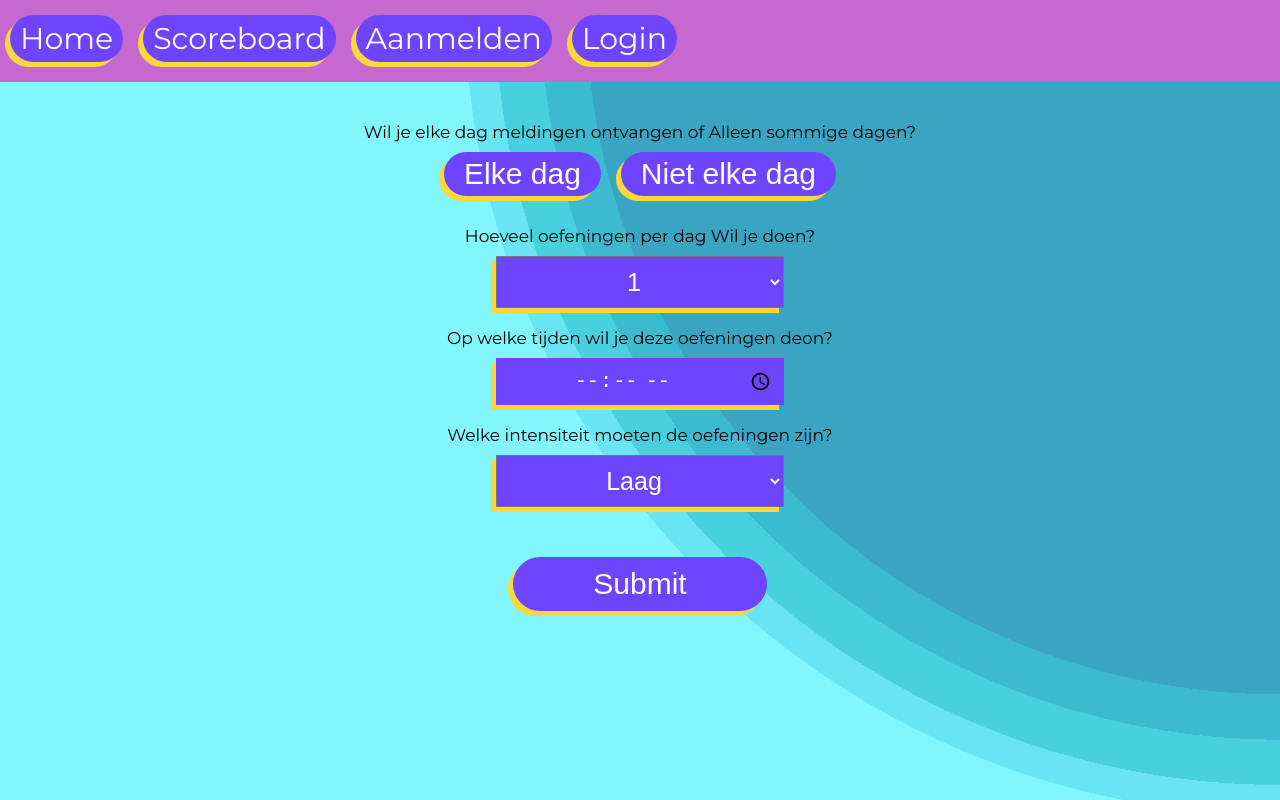
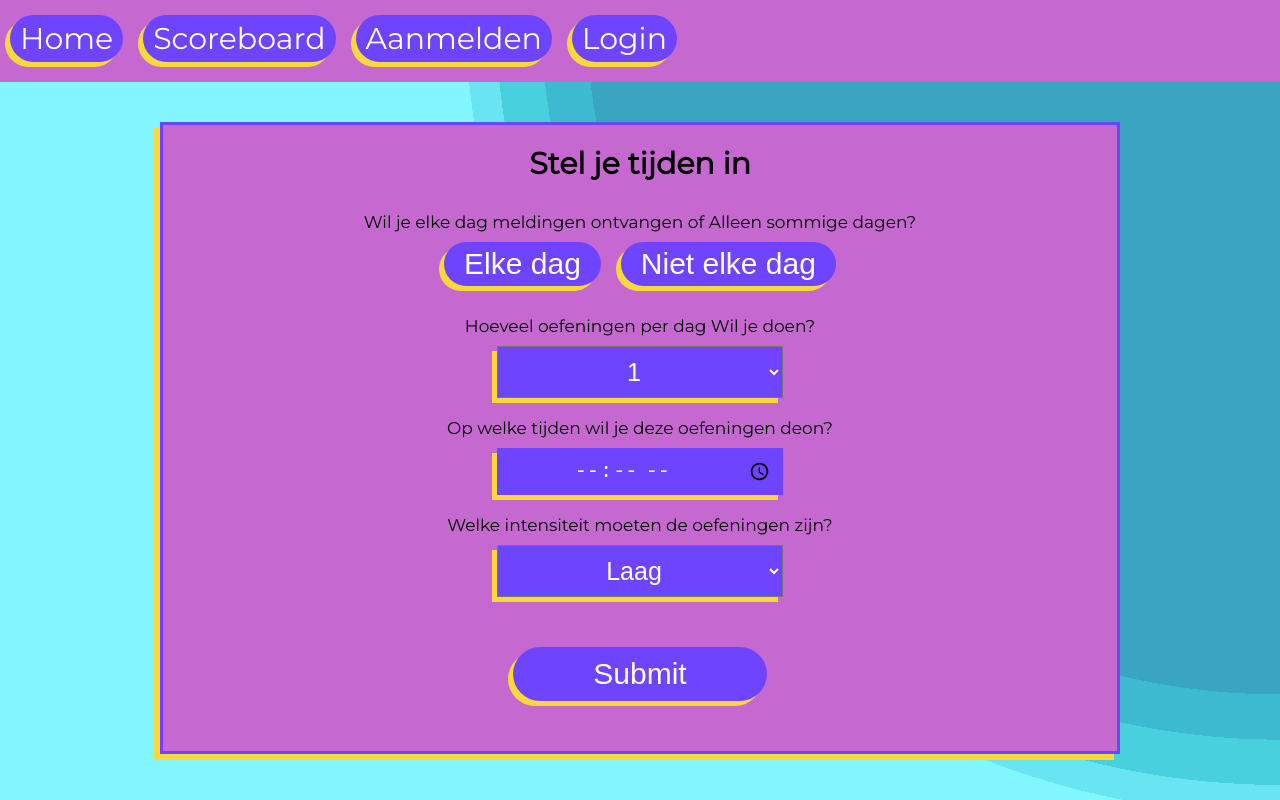
Before and after one commit to Thijs209/ipmedt4-react, a React (Create React App) app: page /notificatie in a window 1280 px wide. Built offline with nearby package versions, Linux system fonts and the light colour scheme.

Commit message:
added exercise

```diff
--- a/src/Exercise.js
+++ b/src/Exercise.js
@@ -4,12 +4,37 @@ import "./Exercise.css";
 
 class Exercise extends React.Component{
 
+    state = {
+        onLoad: true,
+        exerciseData: {},
+    };
+
+    loadExercise = () => {
+        const authData = {
+            name: localStorage.getItem('auth_name')
+        };
+
+        axios.get('sanctum/csrf-cookie').then(response => {
+            axios.post(`api/oefening`, authData).then(res => {
+                if (res.data.status === 200) {
+                    console.log(res.data.userInfo);
+                    console.log(res.data.exercises);
+                } else {
+
+                }
+            });
+        });
+    }
+
     buttonLink = () => {
         window.location.replace("/");
     }
 
     render () {
-
+        if (this.state.onLoad === true) {
+            this.loadExercise();
+        }
+        this.state.onLoad = false;
 
         return(
             <article className="article">
--- a/src/Notifications.css
+++ b/src/Notifications.css
@@ -10,6 +10,15 @@ html{
 .notificationsForm{
     width: 75vw;
     margin: 4rem auto;
+    background-color: rgb(197, 105, 209);
+    border:solid 3px #6e44ff;
+    box-shadow: -0.6rem 0.6rem 0 #fbd83a;
+}
+.notificationsForm__h1{
+    text-align: center;
+    font-size:300%;
+    padding-top:2rem;
+    padding-bottom:2rem;
 }
 
 .notificationsForm__section{
--- a/src/Notifications.js
+++ b/src/Notifications.js
@@ -110,7 +110,9 @@ class Notifications extends React.Component{
 
     render(){
         return(
+
             <form className="notificationsForm" onSubmit={this.submit}>
+            <h1 className="notificationsForm__h1">Stel je tijden in</h1>
                 <section className="notificationsForm__section">
                     <label className="notificationsForm__label">Wil je elke dag meldingen ontvangen of Alleen sommige dagen?</label><br/>
                     <section className="notificationsForm__buttonSection">
--- a/src/auth/Profile.css
+++ b/src/auth/Profile.css
@@ -5,7 +5,6 @@
     border:solid 3px #6e44ff;
     padding:2rem;
     box-shadow: -0.6rem 0.6rem 0 #fbd83a;
-
 }
 
 .articleSection__h2{
@@ -36,6 +35,11 @@
     box-shadow: -0.5rem 0.5rem 0 var(--yellow);
     transition: 0.2s ease-out;
 }
+.profileButtonSection__btn:hover{
+    transform: translate(-0.3rem, 0.3rem);
+    box-shadow: -0.2rem 0.2rem 0 #fbd83a;
+    cursor:pointer;
+}
 
 @media only screen and (max-width: 600px) {
     article{
--- a/src/auth/Profile.js
+++ b/src/auth/Profile.js
@@ -101,7 +101,7 @@ class Profile extends React.Component{
         return (
             <article>
                 <section className="articleSection">
-                <p>Profiel van {this.state.authName}</p>
+                <h2 className="articleSection__h2">{this.state.authName}</h2>
                 <p>{this.state.authName} zijn score: {this.state.authScore}</p>
                 <p>{this.state.authName} zijn leeftijd: {this.state.authAge}</p>
                 </section>
```
